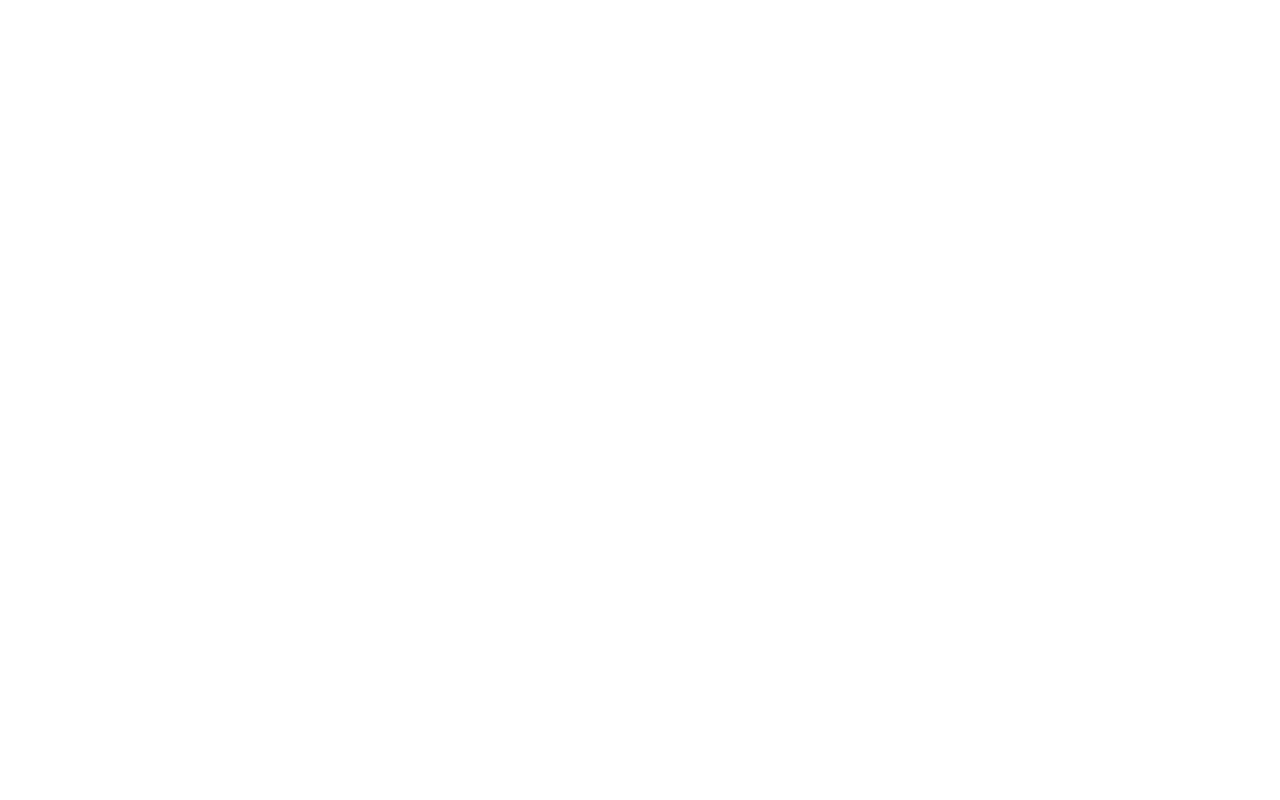
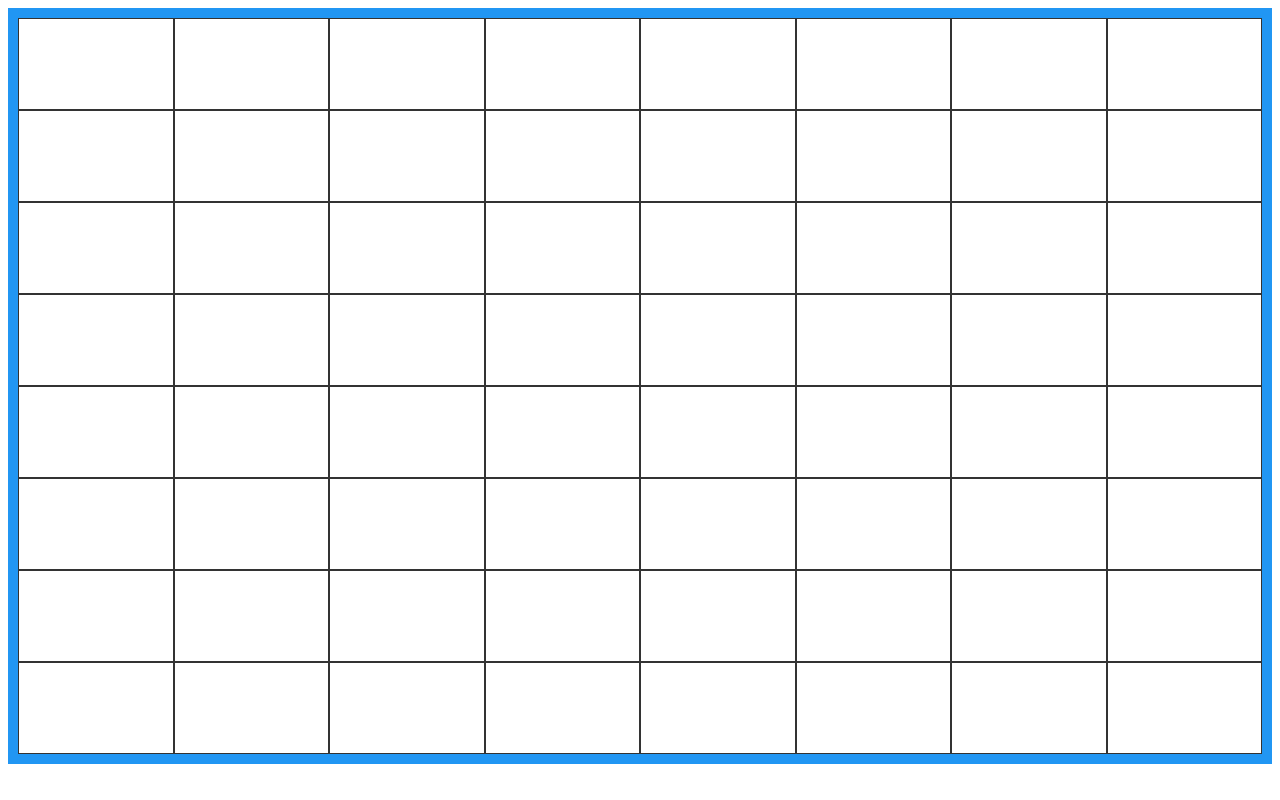
Before and after one commit to Mr2803/js-jq-grigliaquadrati, a plain HTML site: page index.html in a window 1280 px wide. Drawn offline with nearby package versions, Linux system fonts and the light colour scheme.

Commit message:
create basic grid

```diff
--- a/css/style.css
+++ b/css/style.css
@@ -0,0 +1,13 @@
+.grid-container {
+  display: grid;
+  grid-template-columns: auto auto auto auto auto auto auto auto;
+  background-color: #2196F3;
+  padding: 10px;
+}
+
+.grid-item {
+  background-color: white;
+  border: 1px solid rgba(0, 0, 0, 0.8);
+  padding: 20px;
+  height: 50px;
+}
--- a/index.html
+++ b/index.html
@@ -4,9 +4,79 @@
     <meta charset="UTF-8">
     <meta name="viewport" content="width=device-width, initial-scale=1.0">
     <meta http-equiv="X-UA-Compatible" content="ie=edge">
+    <link rel="stylesheet" href="css/style.css">
     <title>Document</title>
 </head>
 <body>
+<div class="grid-container">
+    <div class="grid-item"></div>
+    <div class="grid-item red"></div>
+    <div class="grid-item"></div>
+    <div class="grid-item"></div>
+    <div class="grid-item"></div>
+    <div class="grid-item"></div>
+    <div class="grid-item red"></div>
+    <div class="grid-item"></div>
+    <div class="grid-item"></div>
+    <div class="grid-item"></div>
+    <div class="grid-item"></div>
+    <div class="grid-item red"></div>
+    <div class="grid-item"></div>
+    <div class="grid-item"></div>
+    <div class="grid-item"></div>
+    <div class="grid-item red"></div>
+    <div class="grid-item"></div>
+    <div class="grid-item"></div>
+    <div class="grid-item"></div>
+    <div class="grid-item"></div>
+    <div class="grid-item"></div>
+    <div class="grid-item"></div>
+    <div class="grid-item"></div>
+    <div class="grid-item"></div>
+    <div class="grid-item"></div>
+    <div class="grid-item"></div>
+    <div class="grid-item"></div>
+    <div class="grid-item"></div>
+    <div class="grid-item"></div>
+    <div class="grid-item"></div>
+    <div class="grid-item"></div>
+    <div class="grid-item"></div>
+    <div class="grid-item"></div>
+    <div class="grid-item"></div>
+    <div class="grid-item"></div>
+    <div class="grid-item"></div>
+    <div class="grid-item"></div>
+    <div class="grid-item"></div>
+    <div class="grid-item"></div>
+    <div class="grid-item"></div>
+    <div class="grid-item"></div>
+    <div class="grid-item"></div>
+    <div class="grid-item"></div>
+    <div class="grid-item"></div>
+    <div class="grid-item"></div>
+    <div class="grid-item"></div>
+    <div class="grid-item"></div>
+    <div class="grid-item"></div>
+    <div class="grid-item"></div>
+    <div class="grid-item"></div>
+    <div class="grid-item"></div>
+    <div class="grid-item"></div>
+    <div class="grid-item"></div>
+    <div class="grid-item"></div>
+    <div class="grid-item"></div>
+    <div class="grid-item"></div>
+    <div class="grid-item"></div>
+    <div class="grid-item"></div>
+    <div class="grid-item"></div>
+    <div class="grid-item"></div>
+    <div class="grid-item"></div>
+    <div class="grid-item"></div>
+    <div class="grid-item"></div>
+    <div class="grid-item"></div>
+</div>
+
+
+
 <script src="https://ajax.googleapis.com/ajax/libs/jquery/3.3.1/jquery.min.js"></script>
     <script src="js/script.js" charset="utf-8"></script>
 </body>
--- a/js/script.js
+++ b/js/script.js
@@ -0,0 +1,15 @@
+$(document).ready(function () {
+
+
+
+
+
+
+
+
+
+
+
+
+
+});
```
